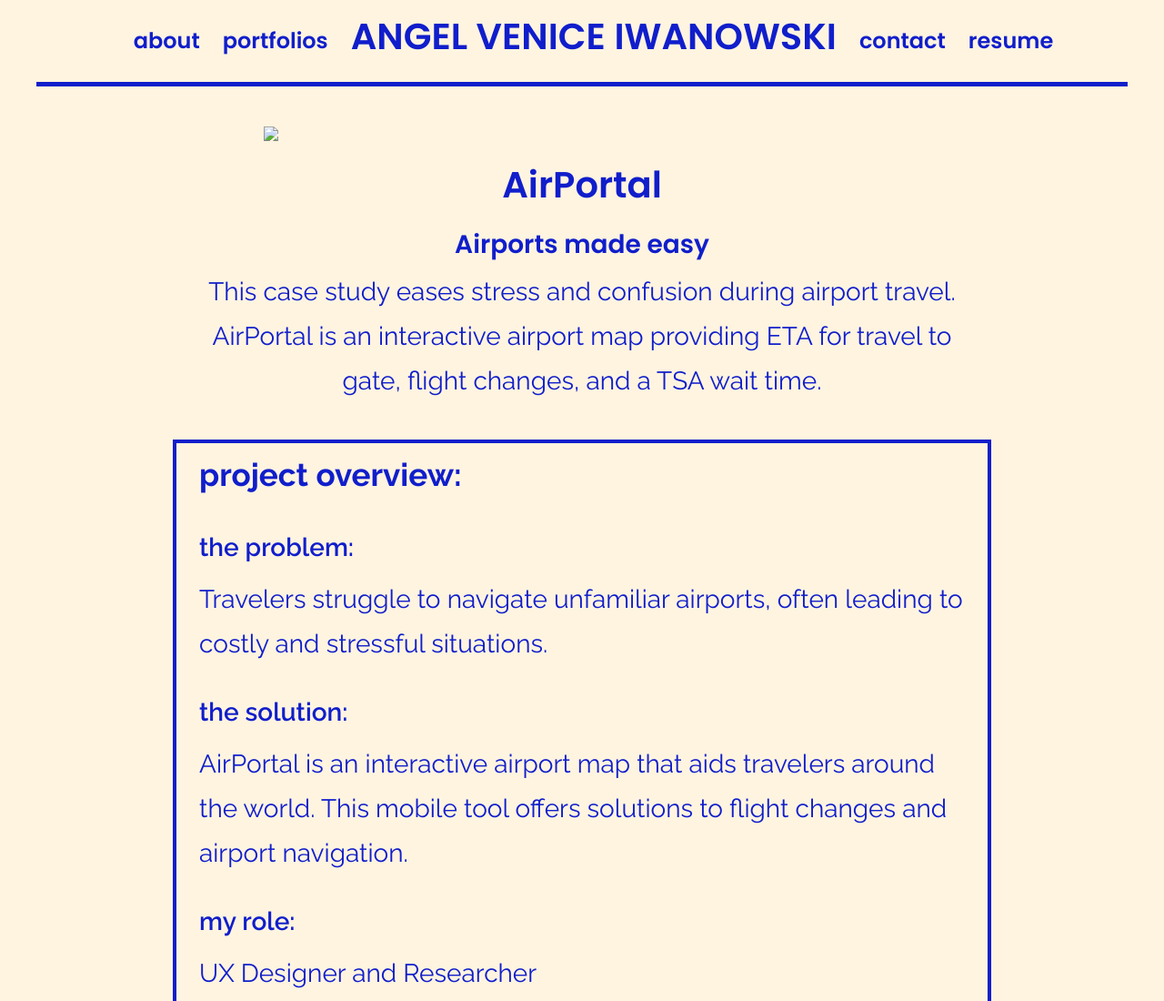
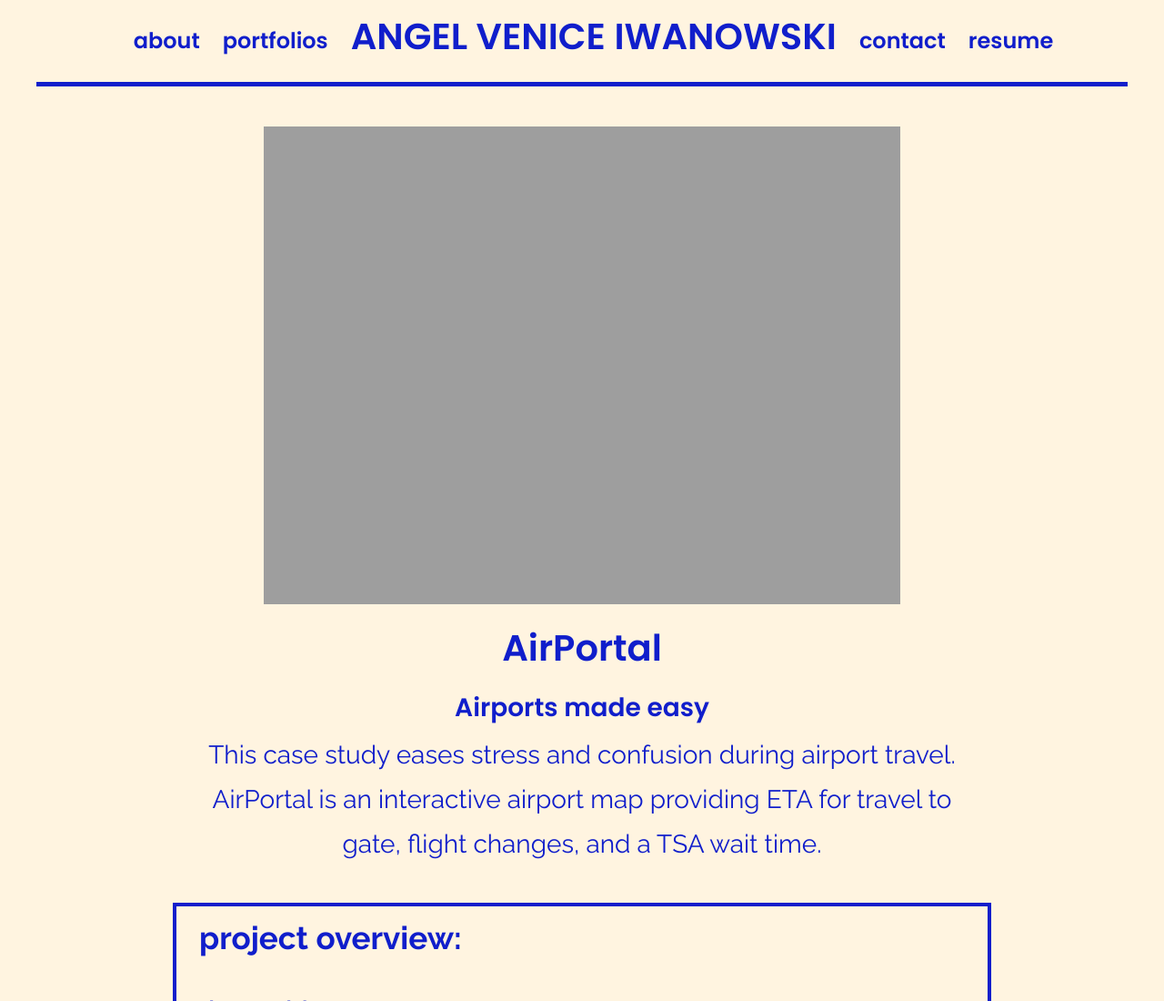
Before and after one commit to angeliwanowski/UX_UI_HW_20, a plain HTML site: page index.html in a window 1280 px wide. Shown: the top 1100 px of the page at 91% size. Drawn offline with nearby package versions, Linux system fonts and the light colour scheme; the site is published under a folder, as on GitHub Pages, so addresses that start at the root find nothing.

Commit message:
Hero image fix

```diff
--- a/index.html
+++ b/index.html
@@ -38,7 +38,7 @@
 <hr color="#101ECB">
 <br>
 <section class="theContent">
-    <img class="projectHero" src="/images/airportalhero.png"><br>
+    <img class="projectHero" src="images/airportalhero.png"><br>
 <!-- jumobtron section using jumbotron component -->
 <div class="jumbocontainer">
     <div class="jumbotron jumbotron-fluid">
```
